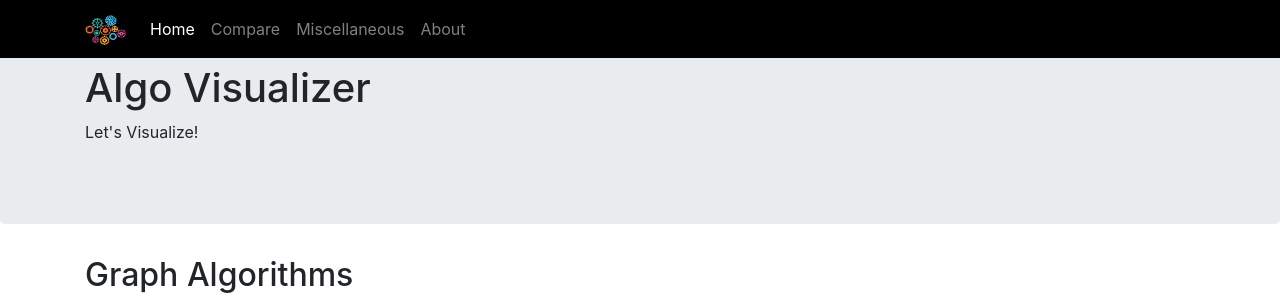
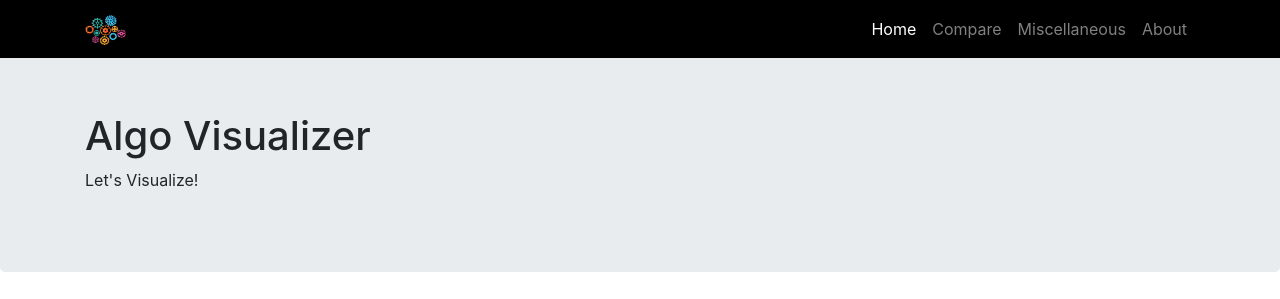
Before and after one commit to SuyashJoshi179/AlgorithmVisualizer, a plain HTML site: page index.html in a window 1280 px wide. Shown: the top 299 px of the page. Drawn offline with nearby package versions, Linux system fonts and the light colour scheme.

Commit message:
Added top margin to jumbotron. Aligned navbar items to right.

```diff
--- a/index.html
+++ b/index.html
@@ -23,7 +23,7 @@
 
             <div class="collapse navbar-collapse" id="Navbar">
                 <a href="#" class="navbar-brand"><img src="img/Algo.png" height="30" width="41"></a>
-                <ul class="navbar-nav mr-auto">
+                <ul class="navbar-nav ml-auto">
                     <li class="nav-item active"><a class="nav-link" href="#"><span class="bi bi-house-door"></span>Home</a></li>
                     <li class="nav-item">
                         <a class="nav-link" href="#"><span class="bi bi-lightning" ></span>Compare</a>
@@ -35,7 +35,7 @@
         </div>
     </nav>
     <header class="jumbotron">
-        <div class="container">
+        <div class="container mt-5">
             <div class="row row-header">
                 <div class="col-12 col-sm-6">
                     <h1>Algo Visualizer</h1>
@@ -172,6 +172,9 @@
                       </div>
                     </div>
                   </div>
+            </div>
+        </div>
+    </div>
     </div>
     <br>
 
```
